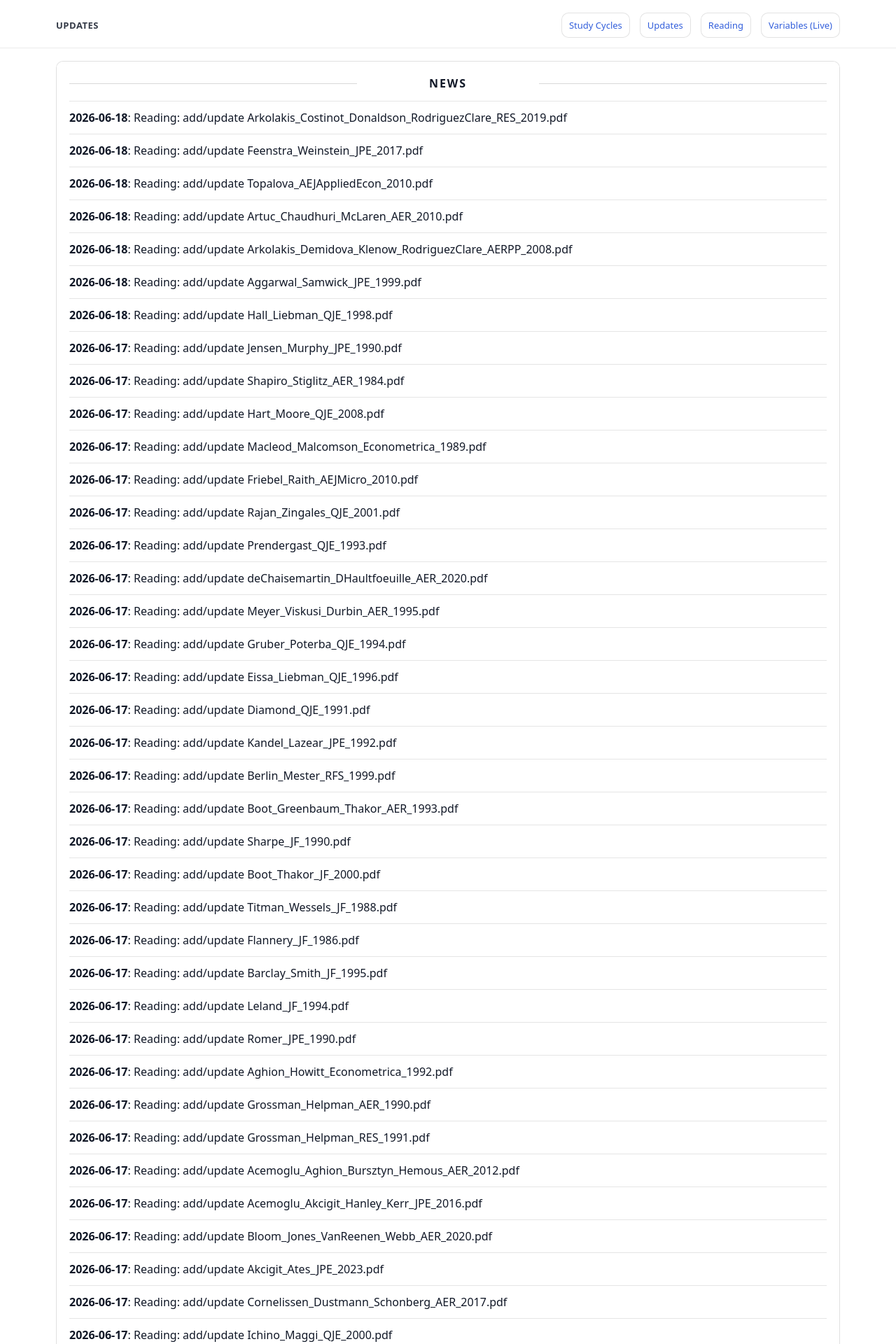
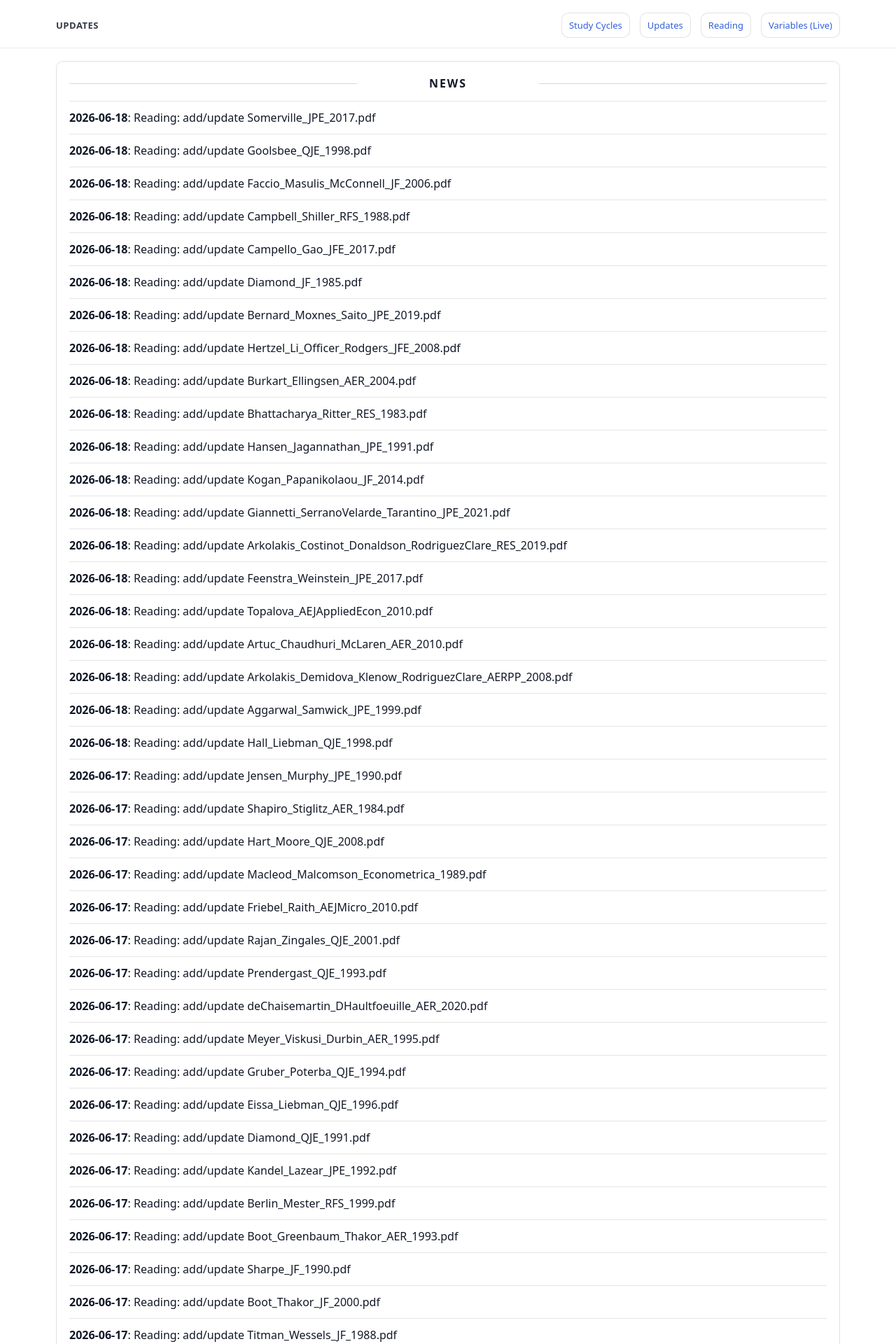
Before and after one commit to yaxinzn/study-archive, a Jekyll site: the page built from updates/index.md, in a window 1280 px wide. Shown: the top 1920 px of the page at 70% size. Built offline with Jekyll 4.4.1, drawn with Linux system fonts in a browser that asks for light colours; some of the changed text lies outside the part shown.

Commit message:
Regenerate reading news

```diff
--- a/_data/news.yml
+++ b/_data/news.yml
@@ -1,5 +1,31 @@
 # Auto-generated from first appearance in _data/reading.yml and git commit history.
 # Reading paper dates are derived from the first commit where each PDF appears in _data/reading.yml.
+- date: "2026-06-18"
+  title: "Reading: add/update Somerville_JPE_2017.pdf"
+- date: "2026-06-18"
+  title: "Reading: add/update Goolsbee_QJE_1998.pdf"
+- date: "2026-06-18"
+  title: "Reading: add/update Faccio_Masulis_McConnell_JF_2006.pdf"
+- date: "2026-06-18"
+  title: "Reading: add/update Campbell_Shiller_RFS_1988.pdf"
+- date: "2026-06-18"
+  title: "Reading: add/update Campello_Gao_JFE_2017.pdf"
+- date: "2026-06-18"
+  title: "Reading: add/update Diamond_JF_1985.pdf"
+- date: "2026-06-18"
+  title: "Reading: add/update Bernard_Moxnes_Saito_JPE_2019.pdf"
+- date: "2026-06-18"
+  title: "Reading: add/update Hertzel_Li_Officer_Rodgers_JFE_2008.pdf"
+- date: "2026-06-18"
+  title: "Reading: add/update Burkart_Ellingsen_AER_2004.pdf"
+- date: "2026-06-18"
+  title: "Reading: add/update Bhattacharya_Ritter_RES_1983.pdf"
+- date: "2026-06-18"
+  title: "Reading: add/update Hansen_Jagannathan_JPE_1991.pdf"
+- date: "2026-06-18"
+  title: "Reading: add/update Kogan_Papanikolaou_JF_2014.pdf"
+- date: "2026-06-18"
+  title: "Reading: add/update Giannetti_SerranoVelarde_Tarantino_JPE_2021.pdf"
 - date: "2026-06-18"
   title: "Reading: add/update Arkolakis_Costinot_Donaldson_RodriguezClare_RES_2019.pdf"
 - date: "2026-06-18"
```
